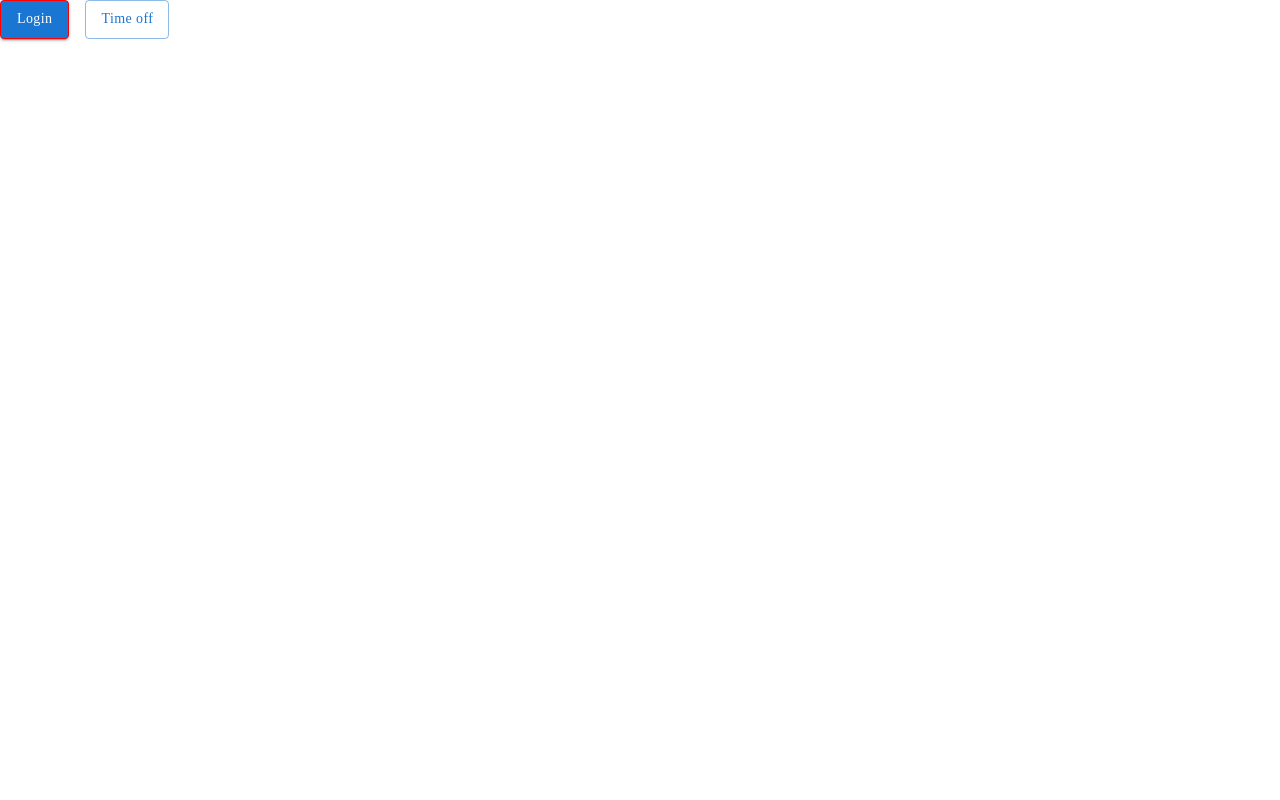
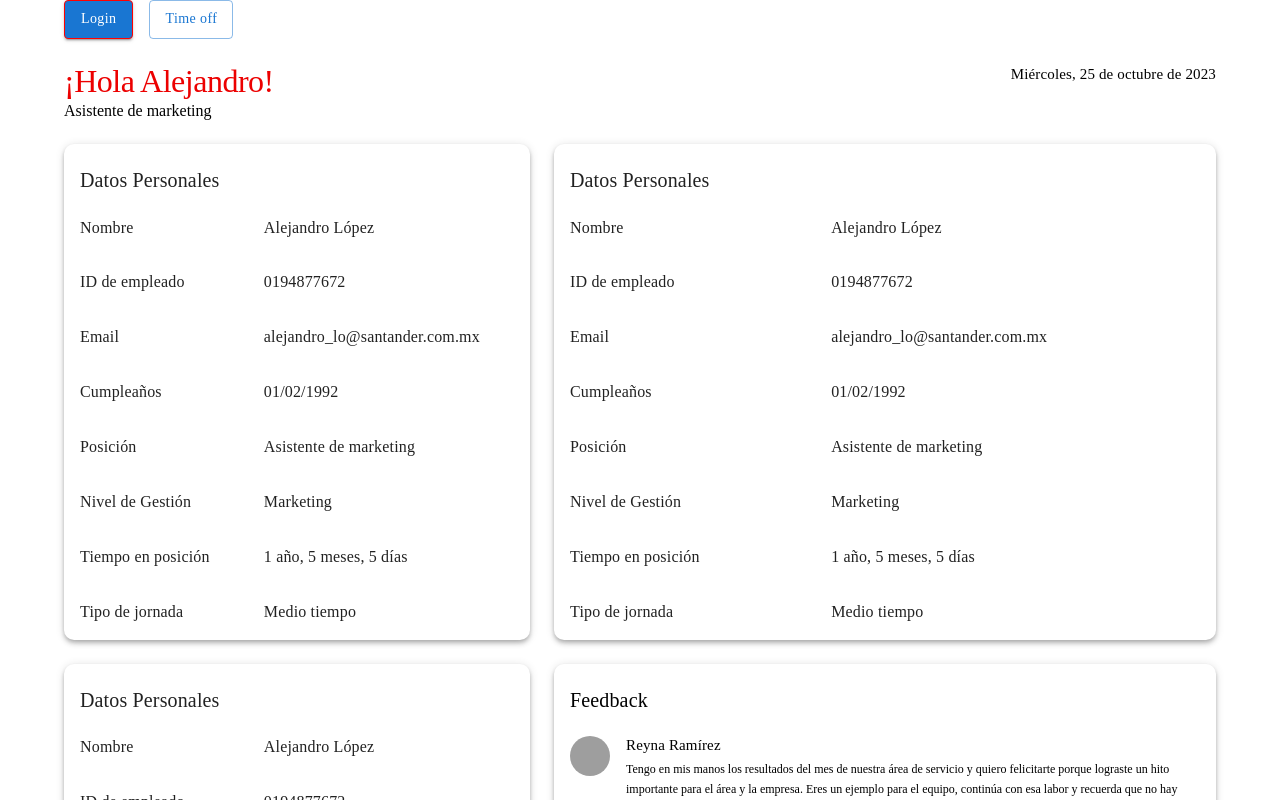
Before and after one commit to Zarahi93/tf-santander, a React (Create React App) app: page /home in a window 1280 px wide. Shown: the top 800 px of the page. Built offline with nearby package versions, Linux system fonts and the light colour scheme; grey boxes are pictures that could not be loaded; a web font is replaced by a local one.

Commit message:
add router, home showing some data

```diff
--- a/src/App.js
+++ b/src/App.js
@@ -33,6 +33,7 @@ const santanderTheme = createTheme({
       fontFamily: "Santander Headline W05 Bold"
     },
     h1: {
+      fontSize: 32,
       fontFamily: "Santander Headline W05 Bold"
     },
     h2: {
@@ -41,6 +42,22 @@ const santanderTheme = createTheme({
     },
     h3: {
       fontSize: 20,
+      fontFamily: "Santander Text W05 Regular"
+    },
+    h4: {
+      fontSize: 20,
+      fontFamily: "Santander Headline W05 Bold"
+    },
+    p2: {
+      fontSize: 14,
+      fontFamily: "Santander Text W05 Regular"
+    },
+    p3: {
+      fontSize: 12,
+      fontFamily: "Santander Text W05 Regular"
+    },
+    p4: {
+      fontSize: 16,
       fontFamily: "Santander Text W05 Regular"
     },
     body1: {
--- a/src/Components/Home.jsx
+++ b/src/Components/Home.jsx
@@ -1,10 +1,23 @@
 import * as React from 'react';
-import Stack from '@mui/material/Stack';
-import Button from '@mui/material/Button';
 import { useNavigate } from "react-router-dom";
+import Feedback from '../Components/Home/Feedback'
+import Content from "../Components/Home/Content";
+import { Button, Stack, Box, Typography, Grid } from '@mui/material';
+import { getPersonalInfo, getLaborData } from "../Services/authService";
 
+const date = new Date().toLocaleDateString('es-ES', { weekday:"long", year:"numeric", month:"long", day:"numeric"});
+const firstLetter = date.charAt(0);
+const rest = date.slice(1);
+const dateToday = firstLetter.toUpperCase() + rest;
 
-const Home = () => {
+// console.log(dateToday)
+
+const name = getPersonalInfo().full_name.split(' ')[0];
+const stack = getLaborData().job_title;
+// console.log(getPersonalInfo)
+console.log()
+
+export default function Home() {
     const navigate = useNavigate();
 
     const handleClick = () => {
@@ -16,13 +29,40 @@ const Home = () => {
     }
 
     return (
-        <div>
+        <Box sx={{
+            maxWidth: '90%',
+            m: 'auto'
+            // pl: '20%', pr: '10%'
+            // ml: {md={'10%'}}, mr: '10%'
+        }}>
+
             <Stack spacing={2} direction="row">
                 <Button variant="contained" onClick={goLogin}>Login</Button>
                 <Button variant="outlined" onClick={handleClick}>Time off</Button>
             </Stack>
-        </div>
+
+
+            <Grid container columnSpacing={3} >
+                <Grid item xs={12} md={5}>
+                        <Box pb={3} pt={3}>
+                            <Typography variant='h1'color='#ec0000'>¡Hola {name}!</Typography>
+                            <Typography variant='p4'>{stack}</Typography>
+                        </Box>
+                </Grid>
+                <Grid item xs={12} md={7}>
+                    <Typography pb={3} pt={3} align='right' >{`${dateToday}`}</Typography>
+                </Grid>
+                <Grid item xs={12} md={5}>
+                    <Content />
+                    <Content />
+                </Grid>
+                <Grid item xs={12} md={7}>
+                    <Content />
+                    <Feedback />
+                </Grid>
+            </Grid>
+        </Box>
     );
 }
 
-export default Home;
+// export default Home;
--- /dev/null
+++ b/src/Components/Home/Content.jsx
@@ -0,0 +1,67 @@
+// import TableHead from '@mui/material/TableHead';
+import { Table, TableBody, TableCell, TableContainer, TableRow, Paper, Typography,tableCellClasses } from '@mui/material';
+import { getPersonalInfo, getLaborData } from '../../Services/authService';
+// import { getPersonalInfo, getLaborData } from "../Services/authService";
+
+
+
+function createData(topic, data) {
+    return { topic, data };
+  }
+
+  const rows = [
+    createData('Nombre', getPersonalInfo().full_name),
+    createData('ID de empleado', '0194877672'),
+    createData('Email', getPersonalInfo().email),
+    createData('Cumpleaños', getPersonalInfo().birthday),
+    createData('Posición', getLaborData().job_title),
+    createData('Nivel de Gestión', getLaborData().department),
+    createData('Tiempo en posición', '1 año, 5 meses, 5 días'),
+    createData('Tipo de jornada', getLaborData().work_shift),
+  ];
+
+
+export default function Content () {
+    return (
+        <TableContainer sx={{
+            // maxWidth: 456,
+            borderRadius: '10px',
+            boxShadow: 4, mb: 3 }} component={Paper} >
+
+        <Typography
+            variant="h4"
+            color="txtPrincipal"
+            align="left"
+            sx={{ pl: 2, pt: 3, pb: 1 }}
+        >Datos Personales</Typography>
+
+            <Table sx={{
+                        [`& .${tableCellClasses.root}`]: {
+                          borderBottom: "none",
+                          fontFamily: "Santander Text W05 Regular",
+                          fontSize: 16,
+                        }
+                      }} aria-label="simple table">
+                {/* <TableHead>
+                <TableRow>
+                    <TableCell>Datos Personales</TableCell>
+                    <TableCell align="right">data</TableCell>
+                </TableRow>
+                </TableHead> */}
+                <TableBody  >
+                {rows.map((row) => (
+                    <TableRow
+                    key={row.topic}
+                    sx={{ }}
+                    >
+                    <TableCell component="th" scope="row">
+                        {row.topic}
+                    </TableCell>
+                    <TableCell align="left">{row.data}</TableCell>
+                    </TableRow>
+                ))}
+                </TableBody>
+            </Table>
+        </TableContainer>
+    )
+}
--- /dev/null
+++ b/src/Components/Home/Feedback.jsx
@@ -0,0 +1,48 @@
+import * as React from 'react';
+import { Box, Typography, Avatar, ListItemAvatar, ListItemText, Divider, ListItem, List } from '@mui/material';
+
+function createData(name, feedback) {
+    return { name, feedback };
+  }
+
+  const rows = [
+    createData('Reyna Ramírez', 'Tengo en mis manos los resultados del mes de nuestra área de servicio y quiero felicitarte porque lograste un hito importante para el área y la empresa. Eres un ejemplo para el equipo, continúa con esa labor y recuerda que no hay límites para destacar.'),
+    createData('Alex González', 'Tienes una actitud excelente. Cuando te veo llegar a la empresa vienes con un ánimo que en verdad motiva y contagia. Te felicito.'),
+    createData('Sandra Adams', 'Estamos muy contentos con tu trabajo. Tus reportes y análisis sobre las incidencias nos ayudan mucho a ahorrar costos en la compañía. Muchas gracias. Solamente te recomiendo que tengas más contacto con los operadores. He notado que no te acercas mucho a ellos y quizá sus experiencias te podrían aportar información importante. ¿Qué te parece implementar un canal de comunicación con ellos? Piénsalo y si lo crees conveniente la empresa te apoyará.'),
+  ];
+
+export default function Feedback() {
+  return (
+    <Box sx={{
+      // maxWidth: 546,
+      borderRadius: '10px',boxShadow: 4 }}
+    // elevation={6}
+    >
+        <List sx={{ width: '100%' }} >
+                    <Typography variant="h4" color="txtPrincipal" align="left" sx={{ pl: 2, pt: 2, pb: 1 }}>Feedback</Typography>
+        {rows.map((row) => (
+            <>
+            <ListItem alignItems="flex-start">
+                <ListItemAvatar>
+                <Avatar alt={row.name} src="/static/images/avatar/1.jpg" />
+                </ListItemAvatar>
+                <ListItemText
+                primary={row.name}
+                secondary={
+                    <Typography
+                        sx={{ display: 'inline' }}
+                        variant="p3"
+                    >{row.feedback}
+                    </Typography>
+                }
+                />
+            </ListItem>
+            <Divider variant="inset" component="li" />
+            </>
+
+       ) ) }
+
+        </List>
+    </Box>
+  );
+}
--- a/src/Components/Login.jsx
+++ b/src/Components/Login.jsx
@@ -1,28 +1,29 @@
 import * as React from 'react';
 import Stack from '@mui/material/Stack';
 import { useNavigate } from "react-router-dom";
-
 import CssBaseline from '@mui/material/CssBaseline';
 import Link from '@mui/material/Link';
 import Paper from '@mui/material/Paper';
 import Box from '@mui/material/Box';
 import { Typography, TextField, Button, Grid } from '@mui/material';
+import { handleLogin } from "../Services/authService";
+
 
 
 function Repository() {
     return (
         <>
-            <Typography variant="body2" color="text.secondary" align="center" >
+            <Typography variant="body2" color="text.secondary">
             {'TalentFest Latam 2023 - Squad Santander '}
             </Typography>
-            <Link variant="body2" color="text.secondary" align="center" href="https://github.com/Zarahi93/tf-santander">
+            <Link variant="body2" color="text.secondary" href="https://github.com/Zarahi93/tf-santander">
             Consulta el Repositorio
             </Link>
         </>
     );
 }
-
-function Login() {
+// console.log(handleLogin('alejandro_lo@santander.com.mx','alejandro123'))
+export default function Login() {
     const navigate = useNavigate();
 
     // const handleClick = () => {
@@ -38,6 +39,7 @@ function Login() {
         });
         if ( handleSubmit ) {
             navigate("/home");
+
         } else {
            console.log('Datos incorrectos');
         }
@@ -55,7 +57,7 @@ function Login() {
 
 
             <Grid container component="main" sx={{ height: '100vh' }}>
-            <CssBaseline />
+            {/* <CssBaseline /> */}
             <Grid item xs={12} sm={8} md={5} component={Paper} elevation={6} square>
                 <Box
                 sx={{
@@ -66,15 +68,13 @@ function Login() {
                     alignItems: 'center',
                 }}
                 >
-
-                    {/* <img className='image-login' src={require("../assets/logo-login.png")} alt="logo"/> */}
-                    <Typography component="h1" variant="h0"sx={{ mt: 10 }}>
+                    <img src="../../logo-login.png" alt="logo" style={{ width: '80%' }}/>
+                    <Typography component="h1" variant="h0" sx={{ mt: 10 }}>
                         ¡Hola de nuevo!
                     </Typography>
                     <Typography component="h2" variant="h2">
                         Entra ahora
                     </Typography>
-
                     <Box component="form" noValidate onSubmit={handleSubmit} sx={{ mt: 3 }} fontFamily={"Santander Text W05 Regular"}>
                         <TextField
                             margin="normal"
@@ -129,5 +129,3 @@ function Login() {
         </>
     );
 }
-
-export default Login;
```
Also changed, not shown: public/logo-login.png (added).
